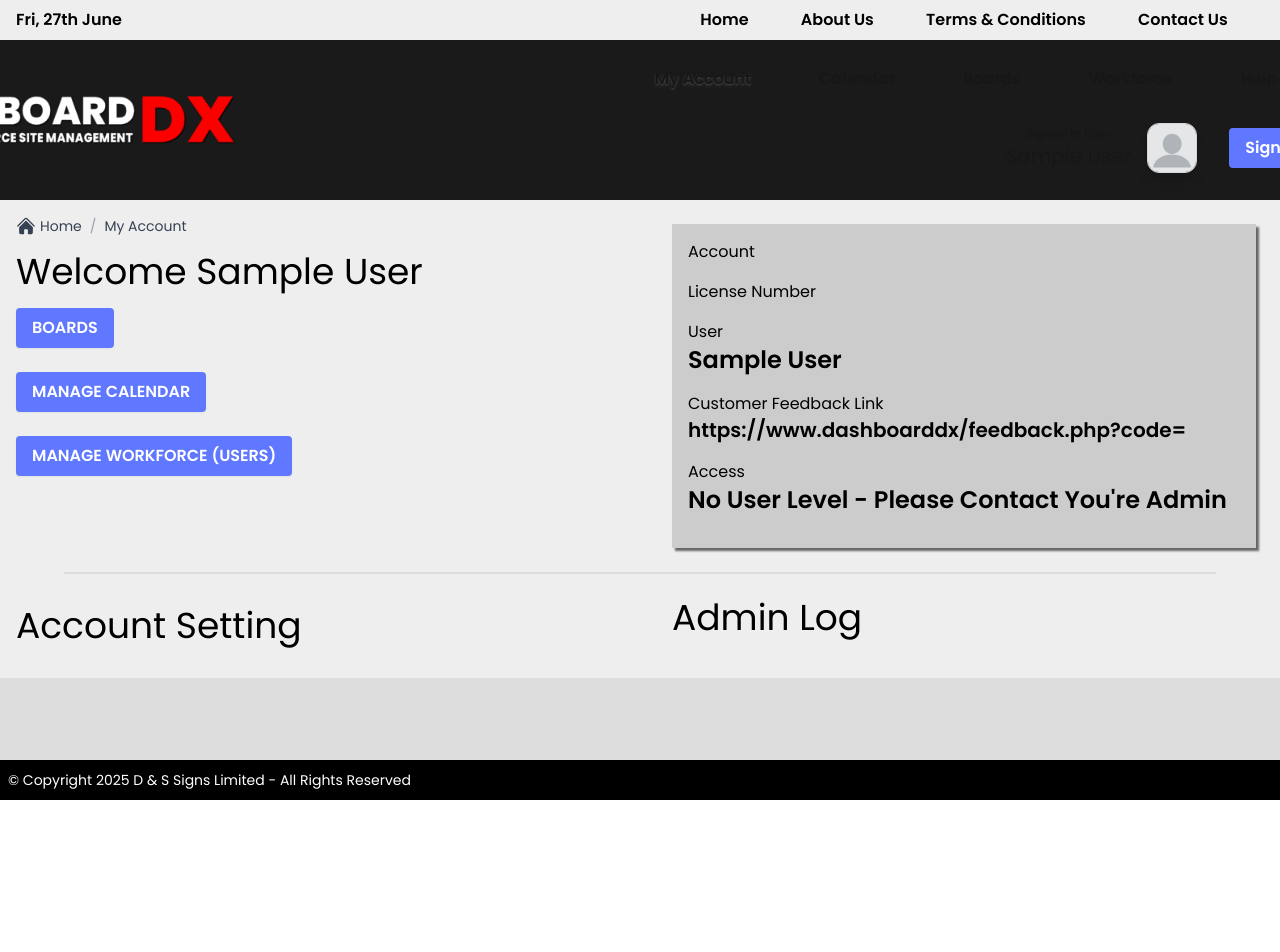
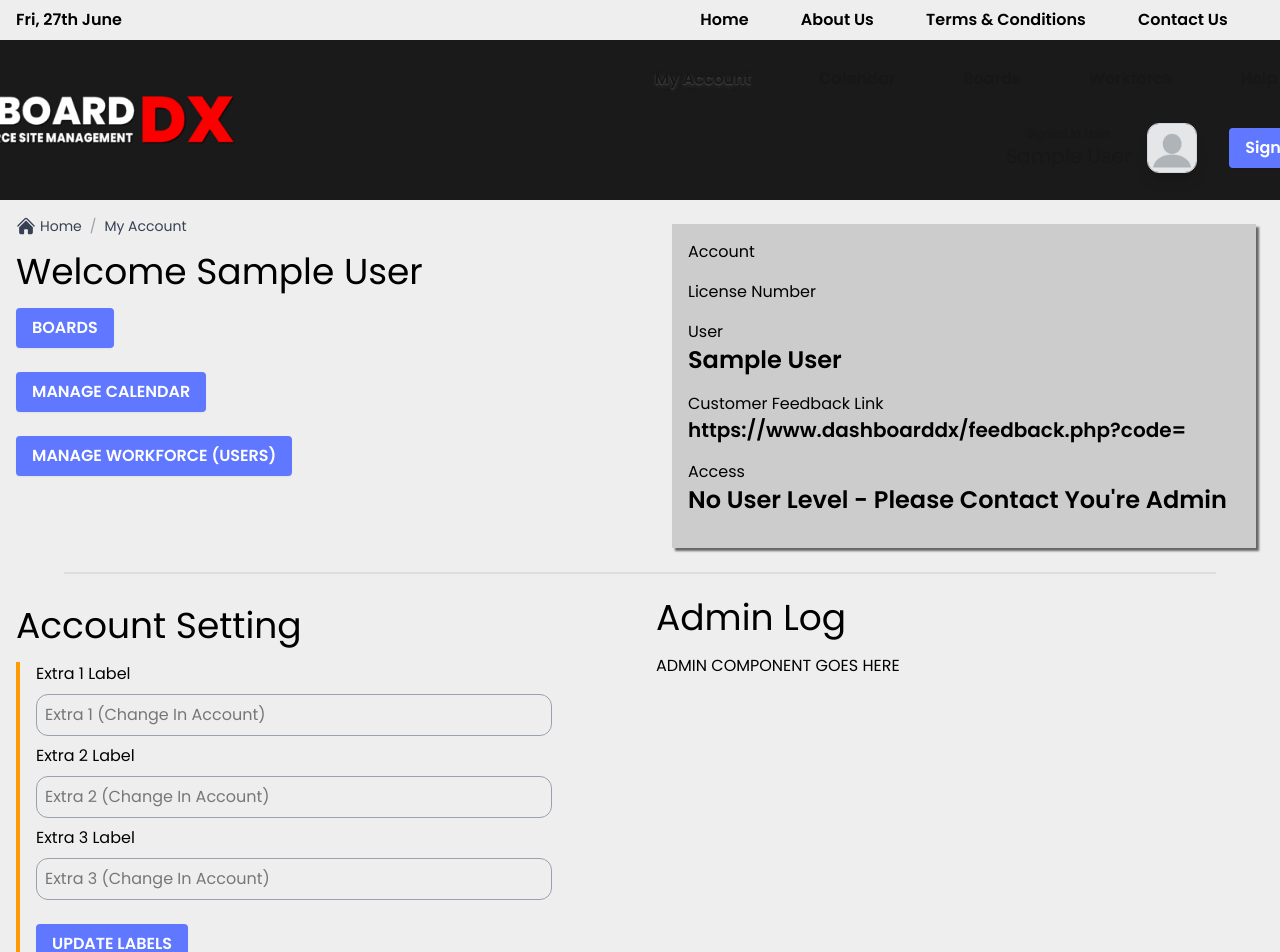
Before and after one commit to UrKo2376/DashboardDX_NextJS, a Next.js app: page /my-account in a window 1280 px wide. Shown: the top 952 px of the page. Before the commit the page ends 800 px from the top, so only its background shows below. Built offline with nearby package versions, Linux system fonts and the light colour scheme; no server answers; sample sign-in values are in the browser's storage.

Commit message:
Added update labels form to My Account page ready for update function

```diff
--- a/app/globals.css
+++ b/app/globals.css
@@ -10,12 +10,15 @@
   --mainBGLighter: #eeeeee;
   --font-sans: var(--font-poppins), system-ui, sans-serif;
   --accountBox: #cccccc;
+  --orangeBorder: #ff9900;
 }
 
 @media (prefers-color-scheme: dark) {
   :root {
     --background: #0a0a0a;
     --foreground: #ededed;
+    --orangeBorder: #ff9900;
+    --navDark: #222222;
   }
 }
 
--- a/app/my-account/my-account.tsx
+++ b/app/my-account/my-account.tsx
@@ -151,9 +151,44 @@ export default function AccountClient() {
       <div className="home-container text-black">
         <div className="main-left !justify-start">
           <h2 className="text-4xl py-4">Account Setting</h2>
+          <div className="border-l-4 border-l-[var(--orangeBorder)] pl-4 pr-20 w-full shrink-0">
+            <form>
+              <label htmlFor="extraLabel1" className="block">Extra 1 Label</label>
+              <input
+                id="extraLabel1"
+                name="extraLabel1"
+                type="text"
+                placeholder="Extra 1 (Change In Account)"
+                className="block shrink-0 w-full border-1 border-gray-400 p-2 my-2 rounded-xl"
+              />
+              <label htmlFor="extraLabel2" className="block">Extra 2 Label</label>
+              <input
+                id="extraLabel2"
+                name="extraLabel2"
+                type="text"
+                placeholder="Extra 2 (Change In Account)"
+                className="block shrink-0 w-full border-1 border-gray-400 p-2 my-2 rounded-xl"
+              />
+              <label htmlFor="extraLabel3" className="block">Extra 3 Label</label>
+              <input
+                id="extraLabel3"
+                name="extraLabel3"
+                type="text"
+                placeholder="Extra 3 (Change In Account)"
+                className="block shrink-0 w-full border-1 border-gray-400 p-2 my-2 rounded-xl"
+              />
+              <button
+                type="button"
+                className="uppercase transition-all ease-in-out duration-[1s] h-10 rounded-sm bg-[#6078ff] px-4 my-4 text-l font-semibold text-white shadow-xs hover:bg-indigo-500 focus-visible:outline-2 focus-visible:outline-offset-2 focus-visible:outline-indigo-600"
+              >
+                Update Labels
+              </button>
+            </form>
+          </div>
         </div>
-        <div className="main-right !items-start !justify-start">
-          <h2 className="text-4xl p-4">Admin Log</h2>
+        <div className="main-right !items-start !justify-start !flex-col">
+          <h2 className="text-4xl py-4">Admin Log</h2>
+          ADMIN COMPONENT GOES HERE
         </div>
       </div>
     </div>
--- a/app/terms/terms.tsx
+++ b/app/terms/terms.tsx
@@ -4,7 +4,7 @@ import React from 'react';
 
 const TermsAndConditions = () => {
   return (
-    <div className="max-w-5xl mx-auto px-4 py-10 text-black">
+    <div className="w-full max-w-[1545px] mx-auto px-4 py-10 text-black bg-[var(--mainBGLighter)]" >
       <h1 className="text-4xl font-semibold mb-8">Terms &amp; Conditions</h1>
 
       <section className="space-y-6 text-base leading-7">
```
